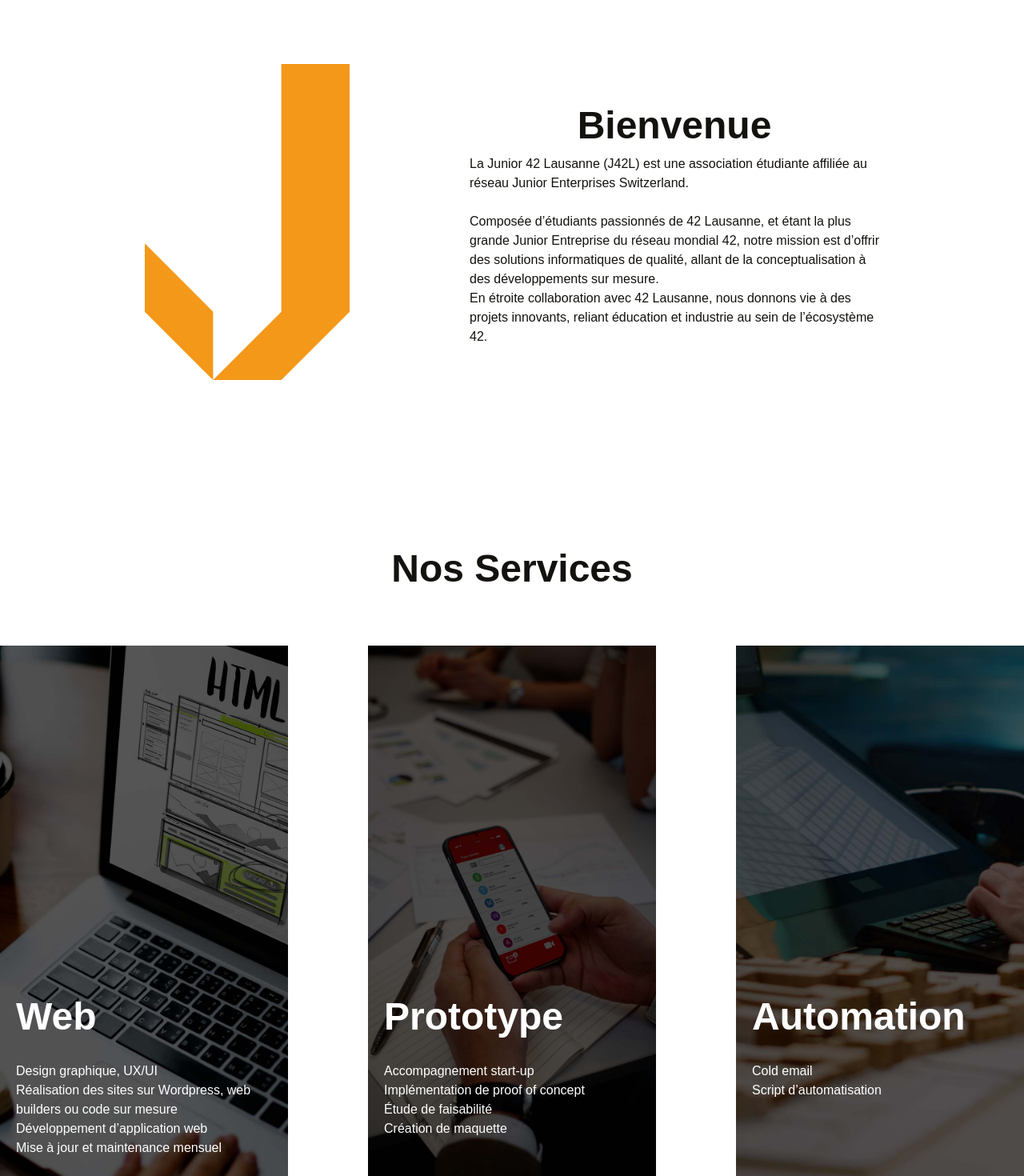
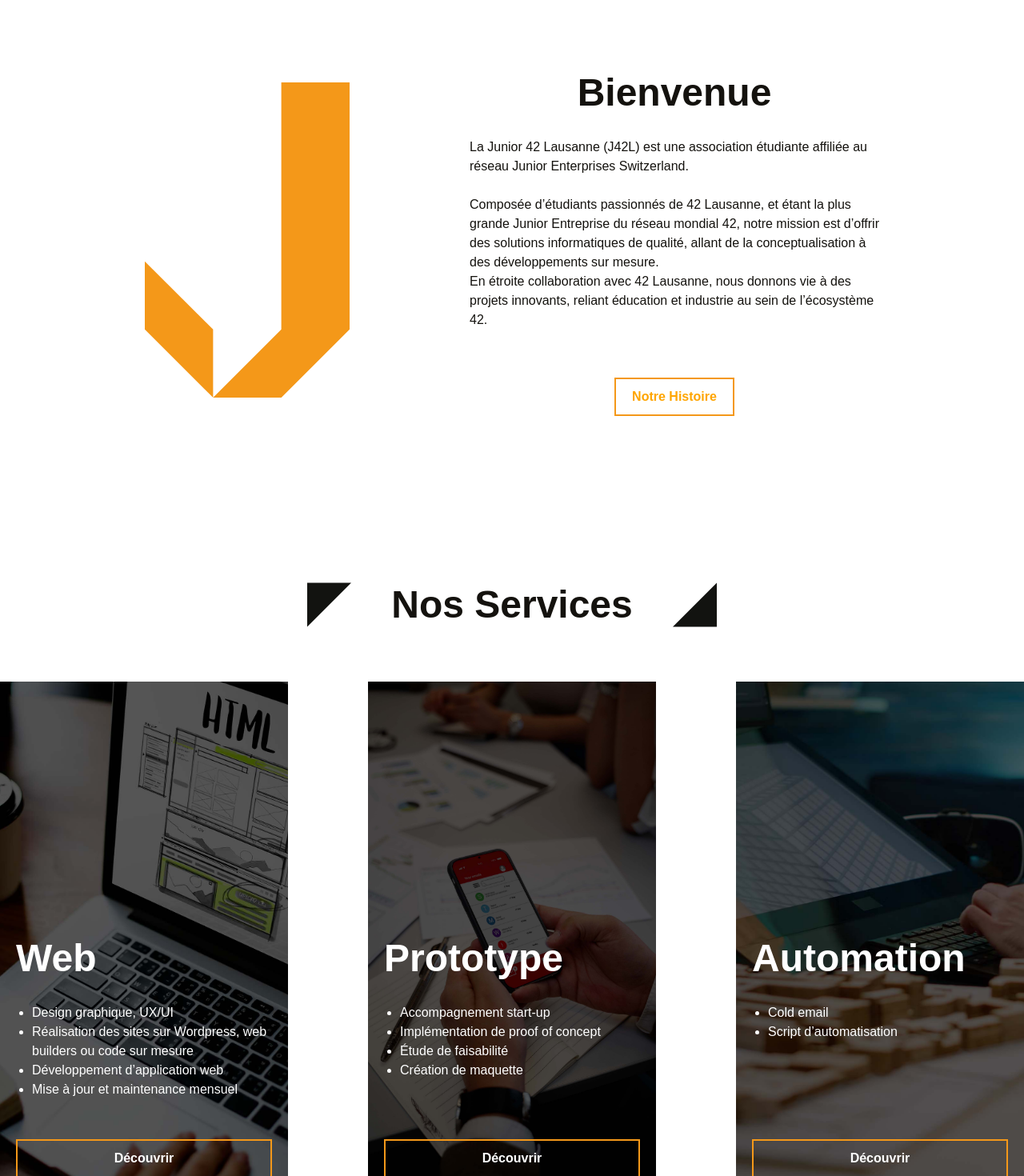
Before and after one commit to Junior-42Lausanne/j42l-website, a Next.js app in the folder next/: page / in a window 1280 px wide. Shown: the part 20-1490 px from the top of the page at 80% size. Built offline with nearby package versions, Linux system fonts and the light colour scheme.

Commit message:
finish service section

```diff
--- /dev/null
+++ b/next/src/app/components/About/page.tsx
@@ -0,0 +1,12 @@
+import WelcomeSection from "./components/welcomeSection"
+import ServiceSection from "./components/serviceSection"
+
+
+export default function Home() {
+  return (
+    <div>
+      <WelcomeSection />
+      <ServiceSection />
+    </div>
+  )
+}
--- a/next/src/app/components/button.tsx
+++ /dev/null
@@ -1,5 +0,0 @@
-export function customButton(content : string) {
-	return<button className="">
-		{content}
-	</button>
-}
--- /dev/null
+++ b/next/src/app/components/customButton.tsx
@@ -0,0 +1,25 @@
+export interface buttonProps {
+	text: string;
+	path: string;
+	color: string;
+	fullWitdh: boolean;
+}
+
+export default function customButton(content: buttonProps) {
+	let widthClass;
+
+	if (content.color !== "white" && content.color !== "orange")
+		return null;
+	if (content.fullWitdh === true)
+		widthClass = "w-full";
+	else
+		widthClass = "inline-block";
+	return (
+	<a href={content.path} className={widthClass}>
+		<button className={`font-poppins text-button text-center
+							pt-[10px] pb-[10px] pl-[20px] pr-[20px] border-[2px] border-orange ${widthClass}`}
+							style={{color:`${content.color}`}}>
+			{content.text}</button>
+	</a>
+	)
+}
--- a/next/src/app/components/serviceSection.tsx
+++ b/next/src/app/components/serviceSection.tsx
@@ -3,7 +3,11 @@ import ServiceTile, {serviceTileProps} from "./serviceTile"
 export default function serviceSection() {
 	return (
 		<div className="flex flex-col pt-[100px] pb-[100px] gap-[60px]">
-			<h2 className="font-poppins text-black text-h2 text-center">Nos Services</h2>
+			<div className="flex flex-row justify-center">
+				<img className="w-[55px]" src="/graphic/elements/svg/triangle black.svg" />
+				<h2 className="font-poppins text-black text-h2 text-center pr-[50px] pl-[50px]">Nos Services</h2>
+				<img className="w-[55px] rotate-180" src="/graphic/elements/svg/triangle black.svg" />
+			</div>
 			<div className="flex items-center justify-center gap-[100px]">
 				<ServiceTile type={"Web"} />
 				<ServiceTile type={"Prototype"} />
--- a/next/src/app/components/serviceTile.tsx
+++ b/next/src/app/components/serviceTile.tsx
@@ -1,3 +1,5 @@
+import CustomButton, {buttonProps} from "./customButton"
+
 export interface serviceTileProps {
 	type: string;
 }
@@ -5,20 +7,22 @@ export interface serviceTileProps {
 export default function serviceTile(props : serviceTileProps) {
 	let text;
 	let image;
+	let target;
 
 	if (props.type === "Web") {
 		text = (
-		<ul>
+		<ul className="list-disc pl-[20px]">
 			<li>Design graphique, UX/UI</li>
 			<li>Réalisation des sites sur Wordpress, web builders ou code sur mesure</li>
 			<li>Développement d’application web</li>
 			<li>Mise à jour et maintenance mensuel</li>
 		</ul>);
 		image = "/stock photo/home web service dark.jpg";
+		target = "https://www.google.com";
 	}
 	else if (props.type === "Prototype") {
 		text = (
-			<ul>
+			<ul className="list-disc pl-[20px]">
 				<li>Accompagnement start-up</li>
 				<li>Implémentation de proof of concept</li>
 				<li>Étude de faisabilité</li>
@@ -26,20 +30,29 @@ export default function serviceTile(props : serviceTileProps) {
 			</ul>
 		)
 		image = "/stock photo/home prototype service dark.jpg";
+		target = "https://www.bing.com";
 	} else if (props.type === "Automation") {
 		text = (
-			<ul>
+			<ul className="list-disc pl-[20px]">
 				<li>Cold email</li>
 				<li>Script d’automatisation</li>
 			</ul>
 		)
 		image = "/stock photo/home automation service dark.jpg";
+		target = "https://www.duckduckgo.com";
+	} else {
+		return null;
 	}
 	return (
-		<div className="flex flex-col justify-end h-[700px] w-[400px] font-poppins text-white bg-cover bg-center pl-[20px] pr-[20px] pt-[30px] pb-[30px] gap-[20px]"
-    	style={{ backgroundImage: `url("${image}")` }}>
+		<div className="flex flex-col justify-end h-[650px] w-[400px] font-poppins
+						text-white bg-cover bg-center
+						pl-[20px] pr-[20px] pt-[30px] pb-[30px] gap-[20px]"
+    	style={{backgroundImage:`url("${image}")`}}>
 			<h2 className="text-h2">{props.type}</h2>
 			<div className="text-h5 h-[150px]">{text}</div>
+			<div className="flex flex-col items-center">
+				<CustomButton text="Découvrir" path={target} color="white" fullWitdh />
+			</div>
 		</div>
-	)
+	);
 }
--- a/next/src/app/components/welcomeSection.tsx
+++ b/next/src/app/components/welcomeSection.tsx
@@ -1,19 +1,24 @@
+import CustomButton, {buttonProps} from "./customButton"
+
 export default function welcomeSection() {
   return(
 	<div className="flex pt-[100px] pb-[100px] gap-[150px] items-center justify-center">
 		<div className="w-1/5">
 			<img src="/graphic/logo/svg/j42_j_orange_svg.svg" alt="j42 logo"/>
 		</div>
-		<div className="w-2/5">
+		<div className="flex flex-col items-center w-2/5">
 			<div className="font-poppins text-black text-h2 text-center">
 				<h2>Bienvenue</h2>
 			</div>
-			<div className="font-poppins text-black text-h5">
+			<div className="pt-[20px] font-poppins text-black text-h5">
 				<p>La Junior 42 Lausanne (J42L) est une association étudiante affiliée au réseau Junior Enterprises Switzerland.</p>
 				<br/>
 				<p>Composée d’étudiants passionnés de 42 Lausanne, et étant la plus grande Junior Entreprise du réseau mondial 42, notre mission est d’offrir des solutions informatiques de qualité, allant de la conceptualisation à des développements sur mesure.</p>
 				<p>En étroite collaboration avec 42 Lausanne, nous donnons vie à des projets innovants, reliant éducation et industrie au sein de l’écosystème 42.</p>
 			</div>
+			<div className="pt-[60px]">
+				<CustomButton text="Notre Histoire" path="https://www.google.com" color="orange" />
+			</div>
 		</div>
 	</div>
   )
```
